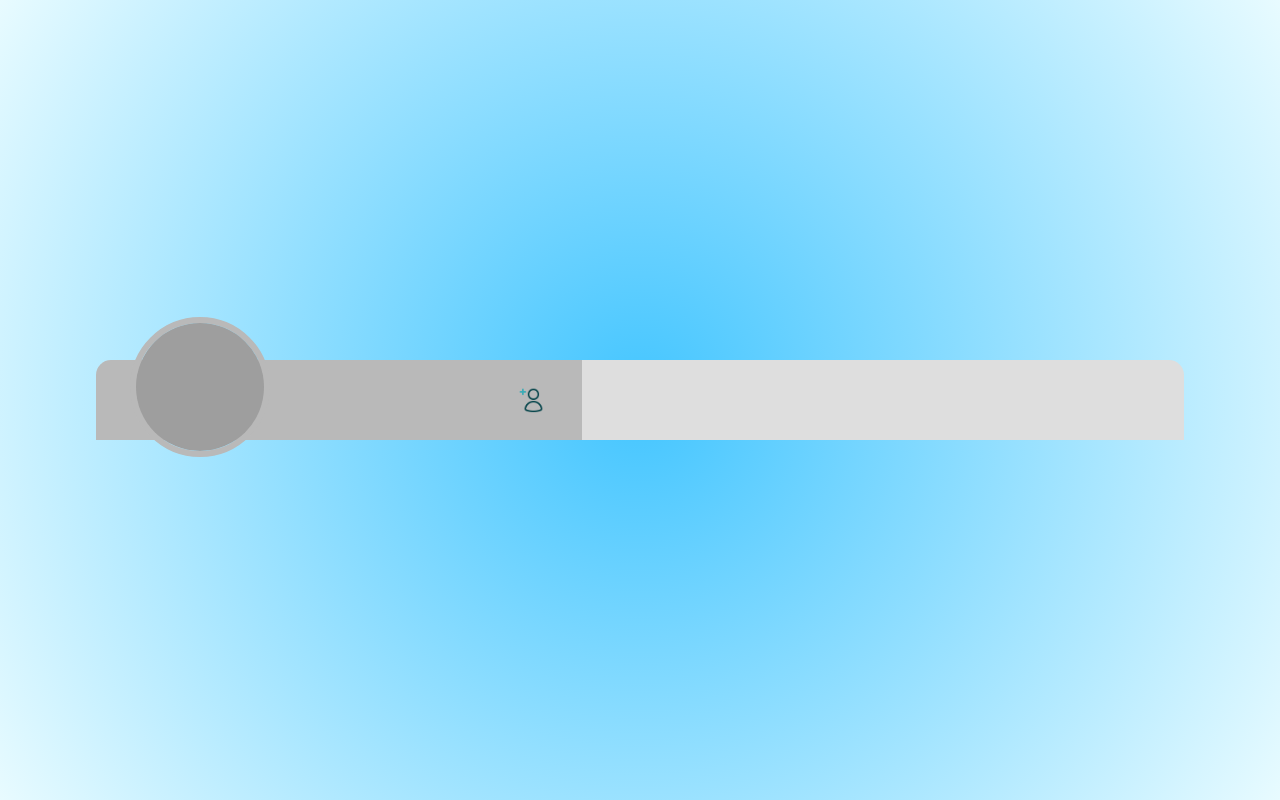
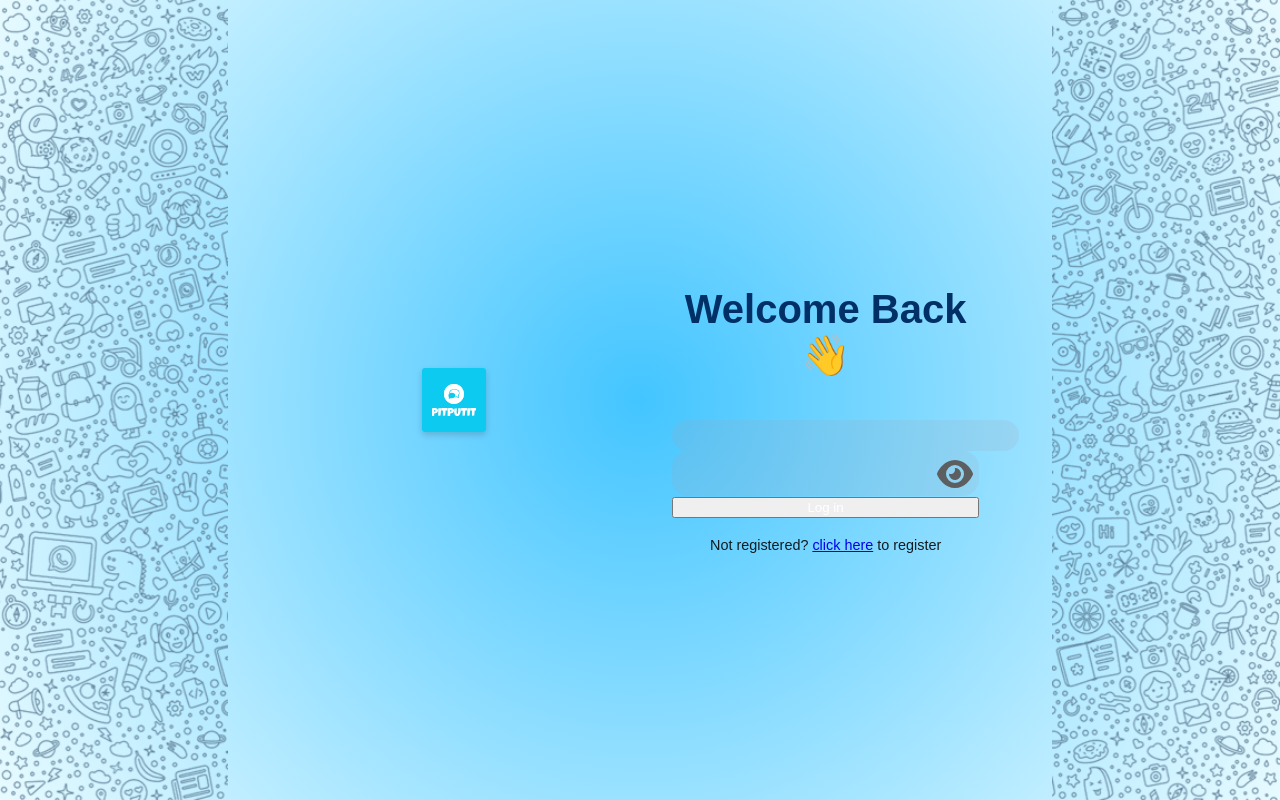
Before and after one commit to nshakedsl/PitputitReact, a React (Create React App) app: page / in a window 1280 px wide. Built offline with nearby package versions, Linux system fonts and the light colour scheme; grey boxes are pictures that could not be loaded.

Commit message:
and now?

```diff
--- a/src/App.js
+++ b/src/App.js
@@ -6,7 +6,7 @@ import ChatPage from './pages/ChatPage';
 
 function App() {
   return (
-  <ChatPage />
+  <LoginPage />
 
     // <div className="App">
     //   <header className="App-header">
```
